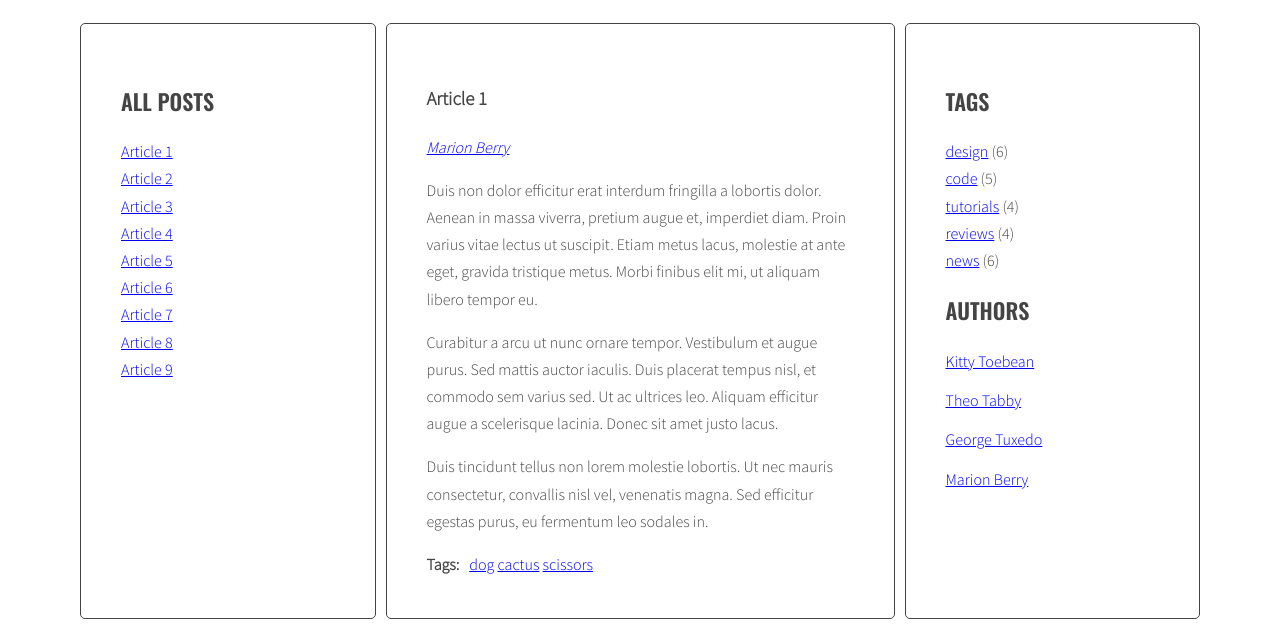
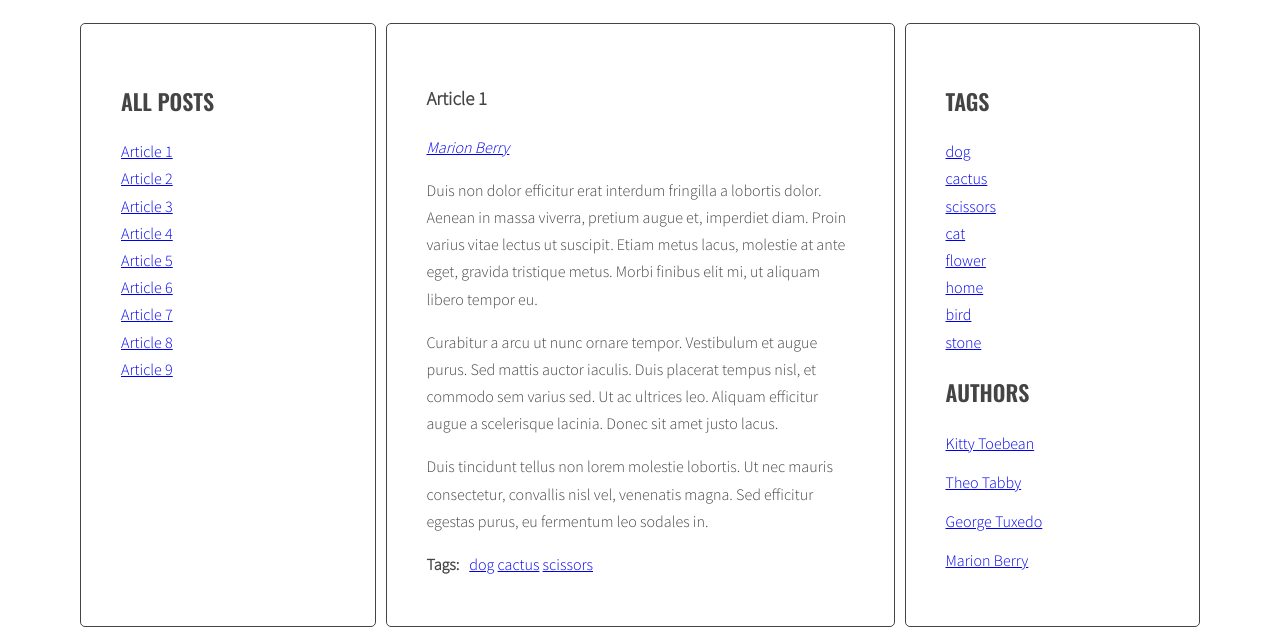
Before and after one commit to aneta-87/javascript-blog, a website: page index.html in a window 1280 px wide. Shown: the part 220-855 px from the top of the page. Drawn offline with nearby package versions, Linux system fonts and the light colour scheme.

Commit message:
add function calculateTagsParams

```diff
--- a/index.html
+++ b/index.html
@@ -240,11 +240,7 @@
         <aside class="sidebar">
           <h2 class="section-title">Tags</h2>
           <ul class="list tags">
-            <li><a href="#">design</a> <span>(6)</span></li>
-            <li><a href="#">code</a> <span>(5)</span></li>
-            <li><a href="#">tutorials</a> <span>(4)</span></li>
-            <li><a href="#">reviews</a> <span>(4)</span></li>
-            <li><a href="#">news</a> <span>(6)</span></li>
+
           </ul>
           <h2 class="section-title">Authors</h2>
           <ul class="list authors">
--- a/js/script.js
+++ b/js/script.js
@@ -39,7 +39,9 @@ const optArticleSelector = '.post',
   optTitleListSelector = '.titles',
   optArticleTagsSelector = '.post-tags .list',
   optArticleAuthorSelector = '.post-author',
-  optTagsListSelector = '.tags .list';
+  optTagsListSelector = '.tags.list',
+  optCloudClassCount = 5,
+  optCloudClassPrefix = 'tag-size-';
 
 /* Function generateTitleLinks */
 function generateTitleLinks(customSelector = '') {
@@ -82,8 +84,45 @@ for (let link of links) {
 
 generateTitleLinks();
 
+
+/* Function calculateTagsParams */
+function calculateTagsParams(tags) {
+  const params = {
+    min: 999999,
+    max: 0,
+  }
+  console.log(params);
+
+  for (let tag in tags) {
+    console.log(tag + ' is used ' + tags[tag] + ' times');
+    params.max = tags[tag];
+
+    if (tags[tag] > params.max) {
+      params.max = tags[tag];
+    }
+    if (tags[tag] < params.min) {
+      params.min = tags[tag];
+    }
+  }
+  return params;
+}
+
+/* Function calculateTagClass */
+function calculateTagClass(count, params) {
+  const normalizedCount = count - params.min;
+  const normalizedMax = params.max - params.min;
+  const percentage = normalizedCount / normalizedMax;
+  const classNumber = Math.floor(percentage * (optCloudClassCount - 1) + 1);
+  return optCloudClassPrefix + classNumber;
+}
+
+
 /* Function generateTags */
 function generateTags() {
+
+  /* [NEW] create a new variable allTags with an empty object */
+  let allTags = {};
+
   /* find all articles */
   const articles = document.querySelectorAll('.post');
 
@@ -112,14 +151,47 @@ function generateTags() {
       /* add generated code to html variable */
       html += linkHTML + ' ';
 
+      /* [NEW] check if this link is NOT already in allTags */
+      if (!allTags[tag]) {
+
+        /* [NEW] add tag to allTags object */
+        allTags[tag] = 1;
+      } else {
+        allTags[tag]++;
+      }
+
       /* END LOOP: for each tag */
     }
     /* insert HTML of all the links into the tags wrapper */
     tagsWrapper.innerHTML = html;
-    console.log('tagsWrapper');
+
     /* END LOOP: for every article: */
   }
+
+  /* [NEW] find list of tags in right column */
+  const tagList = document.querySelector('.tags');
+
+  /* [NEW] create variable for all links HTML code */
+  const tagsParams = calculateTagsParams(allTags);
+  console.log('tagsParams:', tagsParams)
+  let allTagsHTML = '';
+
+  /* [NEW] START LOOP: for each tag in allTags: */
+  for (let tag in allTags) {
+
+    /* [NEW] generate code of a link and add it to allTagsHTML */
+    const tagLinkHTML = '<li><a class="' + calculateTagClass(allTags[tag], tagsParams) + '" href="#tag-' + tag + '">' + tag + '</a></li>';
+    console.log('tagLinkHTML');
+    allTagsHTML += tagLinkHTML;
+
+
+    /* [NEW] END LOOP: for each tag in allTags: */
+  }
+  /*[NEW] add HTML from allTagsHTML to tagList */
+  tagList.innerHTML = allTagsHTML;
+  console.log(allTags);
 }
+
 generateTags();
 
 
@@ -129,45 +201,40 @@ function tagClickHandler(event) {
 
   /* prevent default action for this event */
   event.preventDefault();
-  console.log('tag was clicked');
+
 
   /* make new constant named "clickedElement" and give it the value of "this" */
   const clickedElement = this;
-  console.log(clickedElement);
+
 
   /* make a new constant "href" and read the attribute "href" of the clicked element */
   const href = clickedElement.getAttribute('href');
-  console.log(href);
 
   /* make a new constant "tag" and extract tag from the "href" constant */
   const tag = href.replace('#tag-', '');
-  console.log(tag);
 
   /* find all tag links with class active */
   const activeTags = document.querySelectorAll('a.active[href^="#tag-"]');
-  console.log('activeTags');
 
   /* START LOOP: for each active tag link */
   let html = '';
-  console.log('html');
+
   for (let activeTag of activeTags) {
 
     /* remove class active */
     activeTag.classList.remove('active');
-    console.log('remove activeTags');
+
 
     /* END LOOP: for each active tag link */
   }
   /* find all tag links with "href" attribute equal to the "href" constant */
   const tagLinks = document.querySelectorAll('a.active[href^="#tag-"]');
-  console.log('tagLinks');
 
   /* START LOOP: for each found tag link */
   for (let tagLink of tagLinks) {
 
     /* add class active */
     tagLink.classList.add('active');
-    console.log(tagLink);
 
     /* END LOOP: for each found tag link */
   }
@@ -200,7 +267,6 @@ function generateAuthors() {
   const articles = document.querySelectorAll(optArticleSelector);
 
   /* START LOOP: for every article: */
-  console.log('tag was clicked');
   for (let article of articles) {
 
     /* find authors wrapper */
@@ -212,21 +278,19 @@ function generateAuthors() {
 
     /* get authors from data-authors */
     const articleAuthors = article.getAttribute('data-author');
-    console.log('articleAuthors');
 
     /* generate HTML of the link */
     const linkHTML = '<a href="#author-' + articleAuthors + '">' + articleAuthors + '</a>';
-    console.log(linkHTML);
 
     /* add generated code to html variable */
     html = html + linkHTML;
 
     /* END LOOP: for each tag */
 
-  /* insert HTML to the authorsWrapper */
-  authorsWrapper.innerHTML = html;
+    /* insert HTML to the authorsWrapper */
+    authorsWrapper.innerHTML = html;
 
-  /* END LOOP: for every article: */
+    /* END LOOP: for every article: */
   }
 }
 generateAuthors();
```
